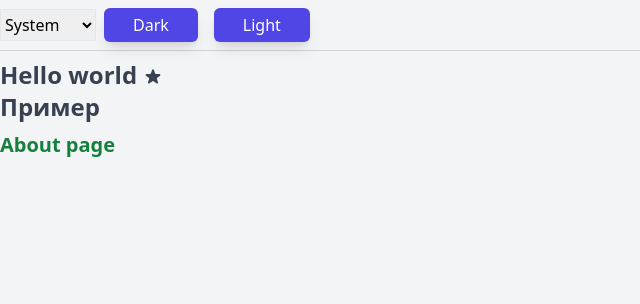
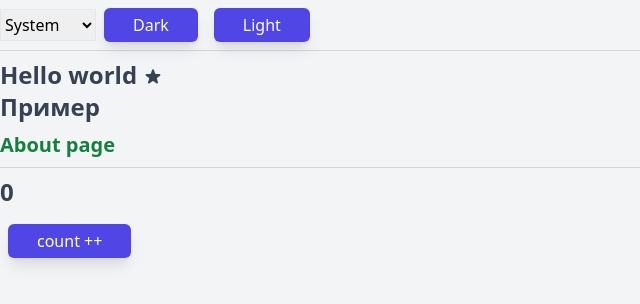
Before and after one commit to bot08/nuxt3-example-app, a Nuxt app: page / in a window 1280 px wide. Shown: the top 304 px of the page, without its empty margins (0-640 px from the left). Built offline with nearby package versions, Linux system fonts and the light colour scheme; a web font is replaced by a local one.

Commit message:
experimental script setup & counter

```diff
--- a/app.vue
+++ b/app.vue
@@ -5,9 +5,7 @@
 </template>
 
 
-<script>
-export default {
-  setup () {
+<script setup>
 useMeta({
   htmlAttrs: {
     lang: 'en'
@@ -16,6 +14,4 @@ export default {
     class: 'min-h-screen bg-gray-100 dark:bg-gray-800 transition-colors'
   }
 })
-  }
-}
 </script>
--- a/package.json
+++ b/package.json
@@ -7,10 +7,10 @@
   },
   "devDependencies": {
     "@nuxtjs/tailwindcss": "^5.0.0-4",
-    "nuxt3": "^3.0.0-27437402.494f85a"
+    "nuxt3": "^3.0.0-27445576.02e683d"
   },
   "dependencies": {
     "@heroicons/vue": "^1.0.6",
-    "@nuxtjs/color-mode": "^3.0.1"
+    "@nuxtjs/color-mode": "^3.0.2"
   }
 }
--- a/pages/404.vue
+++ b/pages/404.vue
@@ -1,19 +1,20 @@
 <template>
+  <div>
       <h1 class="text-2xl font-bold text-gray-700 dark:text-gray-200 my-2">
           404
       </h1>
+      <NuxtLink to="/" class="text-xl font-bold text-green-700 dark:text-green-200 my-2">
+          To home
+      </NuxtLink>
+  </div>
 </template>
 
 
-<script>
-export default {
-  setup () {
+<script setup>
 useMeta({
   title: "404 - Not Found",
   meta: [
     { name: 'description', content: '404 page' }
   ]
 })
-  }
-}
 </script>
--- a/pages/about.vue
+++ b/pages/about.vue
@@ -3,32 +3,21 @@
         <h1 class="text-2xl font-bold text-gray-700 dark:text-gray-200 my-2">
             About
         </h1>
-        <NuxtLink to="/" class="text-xl font-bold text-green-700 dark:text-green-200 my-2">
+        <NuxtLink to="/" class="text-xl font-bold text-green-700 dark:text-green-200">
             To index
         </NuxtLink>
-        <br>
-        <a class="text-xl font-bold text-green-700 dark:text-green-200" rel="noreferrer" target="_blank" href="https://github.com/bot08/nuxt3-example-app">
+        <a class="block text-xl font-bold text-green-700 dark:text-green-200 my-2" rel="noreferrer" target="_blank" href="https://github.com/bot08/nuxt3-example-app">
             Github
         </a>
     </div>
 </template>
 
 
-<script>
-import { StarIcon } from '@heroicons/vue/solid'
-
-export default {
-  components: {
-    StarIcon
-  },
-
-  setup () {
+<script setup>
 useMeta({
   title: "about",
   meta: [
     { name: 'description', content: 'about page' }
   ]
 })
-  }
-}
 </script>
--- a/pages/index.vue
+++ b/pages/index.vue
@@ -7,25 +7,29 @@
         <NuxtLink to="/about" class="text-xl font-bold text-green-700 dark:text-green-200 my-2">
             About page
         </NuxtLink>
+        <hr class="my-2 border-gray-300 dark:border-gray-500">
+        <h1 class="text-2xl font-bold text-gray-700 dark:text-gray-200 my-2">
+            {{ count }}
+        </h1>
+        <button @click="count++" class="items-center m-2 text-center px-7 py-1 shadow-lg text-base font-medium text-white transition ease-in-out bg-indigo-600 border border-transparent rounded-md hover:bg-indigo-500 dark:hover:bg-indigo-700 focus:outline-none">count ++</button>
     </div>
 </template>
 
 
-<script>
+<script setup>
 import { StarIcon } from '@heroicons/vue/solid'
 
-export default {
-  components: {
-    StarIcon
-  },
+useMeta({
+  title: "nuxt3 app",
+  meta: [
+    { name: 'description', content: 'index page' }
+  ]
+})
+definePageMeta({
+  keepalive: true
+  //title: 'My home page'  // Doesn't work
+})
 
-  setup () {
-    useMeta({
-      title: "nuxt3 app",
-      meta: [
-        { name: 'description', content: 'index page' }
-      ]
-    })
-  }
-}
+const count = ref(0)
+
 </script>
```
Also changed, not shown: 1 other file (tests, documents, lock files or other folders). Lines whose indentation alone changed are shown as unchanged.
